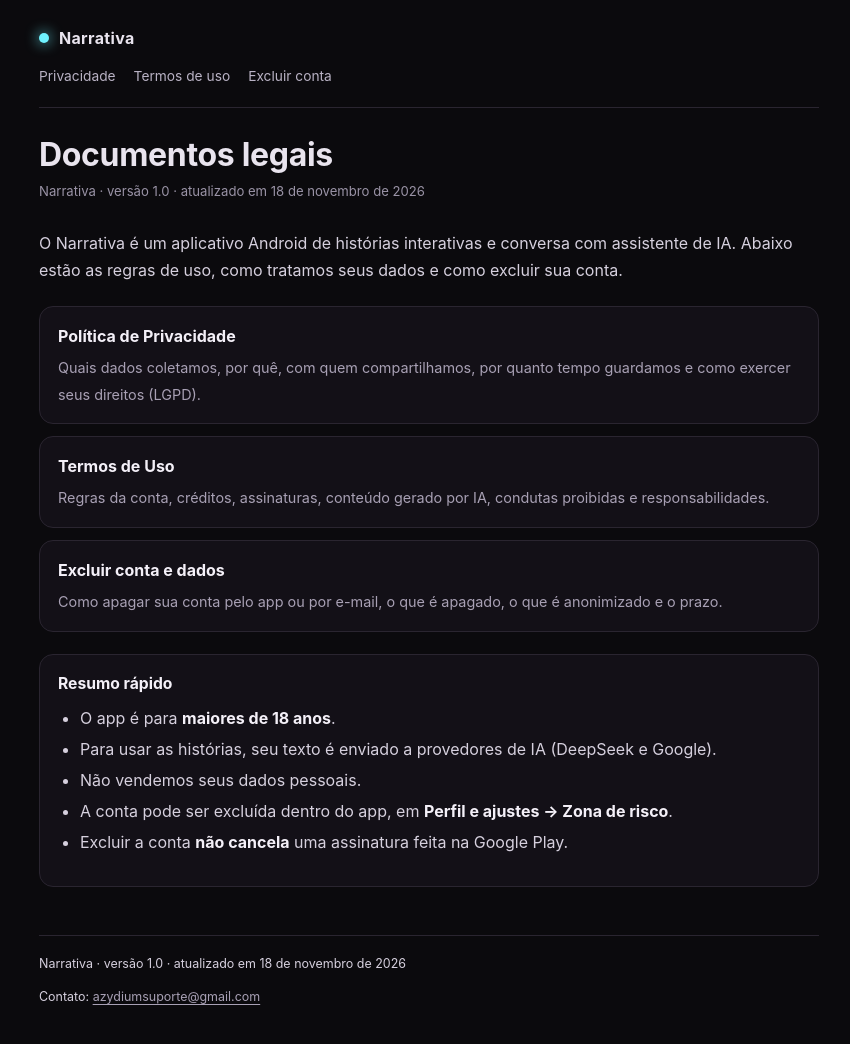
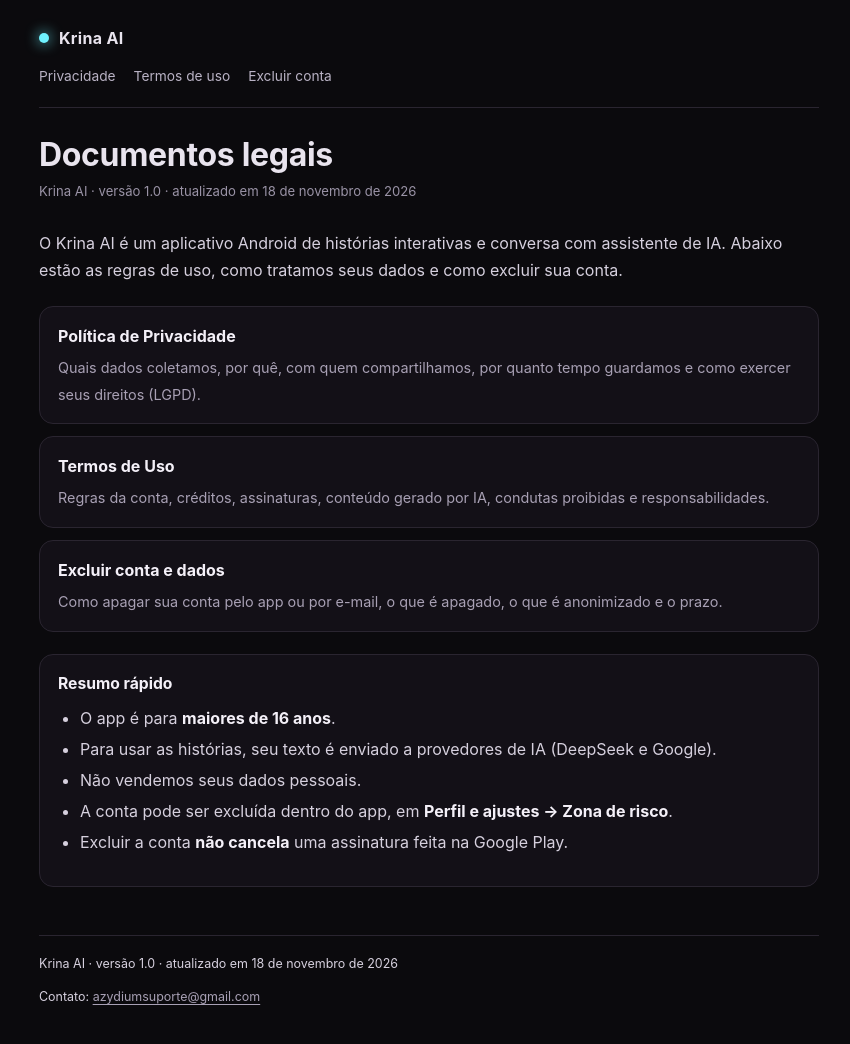
Before and after one commit to hugo01dev/narrativa-legal, a plain HTML site: page index.html in a window 1280 px wide. Shown: the whole page, without its empty margins (211-1061 px from the left). Drawn offline with Linux system fonts and the light colour scheme.

Commit message:
legal: publica index.html

```diff
--- a/index.html
+++ b/index.html
@@ -3,8 +3,8 @@
 <head>
 <meta charset="utf-8">
 <meta name="viewport" content="width=device-width, initial-scale=1">
-<title>Documentos legais · Narrativa</title>
-<meta name="description" content="Política de privacidade, termos de uso e exclusão de conta do Narrativa.">
+<title>Documentos legais · Krina AI</title>
+<meta name="description" content="Política de privacidade, termos de uso e exclusão de conta do Krina AI.">
 <meta name="robots" content="index, follow">
 <style>
   :root { color-scheme: dark; }
@@ -68,14 +68,14 @@
 <body>
 <div class="wrap">
   <header class="site">
-    <a class="brand" href="./"><span class="dot" aria-hidden="true"></span>Narrativa</a>
+    <a class="brand" href="./"><span class="dot" aria-hidden="true"></span>Krina AI</a>
     <nav class="legal" aria-label="Documentos legais"><a href="./privacidade.html">Privacidade</a><a href="./termos.html">Termos de uso</a><a href="./exclusao.html">Excluir conta</a></nav>
   </header>
   <main>
 
     <h1>Documentos legais</h1>
-    <p class="meta">Narrativa · versão 1.0 · atualizado em 18 de novembro de 2026</p>
-    <p>O Narrativa é um aplicativo Android de histórias interativas e conversa com
+    <p class="meta">Krina AI · versão 1.0 · atualizado em 18 de novembro de 2026</p>
+    <p>O Krina AI é um aplicativo Android de histórias interativas e conversa com
     assistente de IA. Abaixo estão as regras de uso, como tratamos seus dados e como
     excluir sua conta.</p>
 
@@ -97,7 +97,7 @@
     <div class="card">
       <h3>Resumo rápido</h3>
       <ul>
-        <li>O app é para <strong>maiores de 18 anos</strong>.</li>
+        <li>O app é para <strong>maiores de 16 anos</strong>.</li>
         <li>Para usar as histórias, seu texto é enviado a provedores de IA (DeepSeek e Google).</li>
         <li>Não vendemos seus dados pessoais.</li>
         <li>A conta pode ser excluída dentro do app, em <strong>Perfil e ajustes → Zona de risco</strong>.</li>
@@ -107,7 +107,7 @@
 
   </main>
   <footer class="site">
-    <p>Narrativa · versão 1.0 · atualizado em 18 de novembro de 2026</p>
+    <p>Krina AI · versão 1.0 · atualizado em 18 de novembro de 2026</p>
     <p>Contato: <a href="mailto:azydiumsuporte@gmail.com">azydiumsuporte@gmail.com</a></p>
   </footer>
 </div>
```
